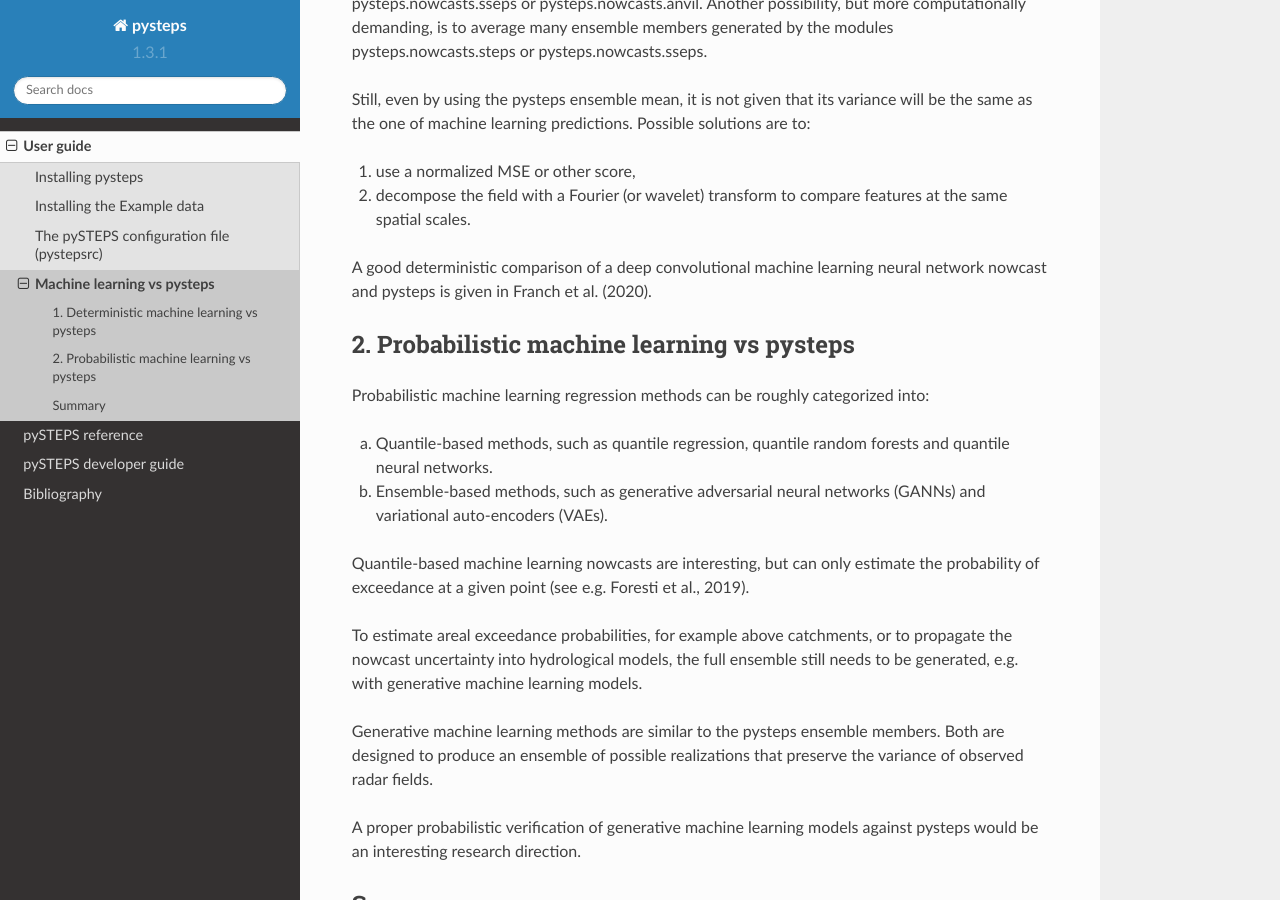
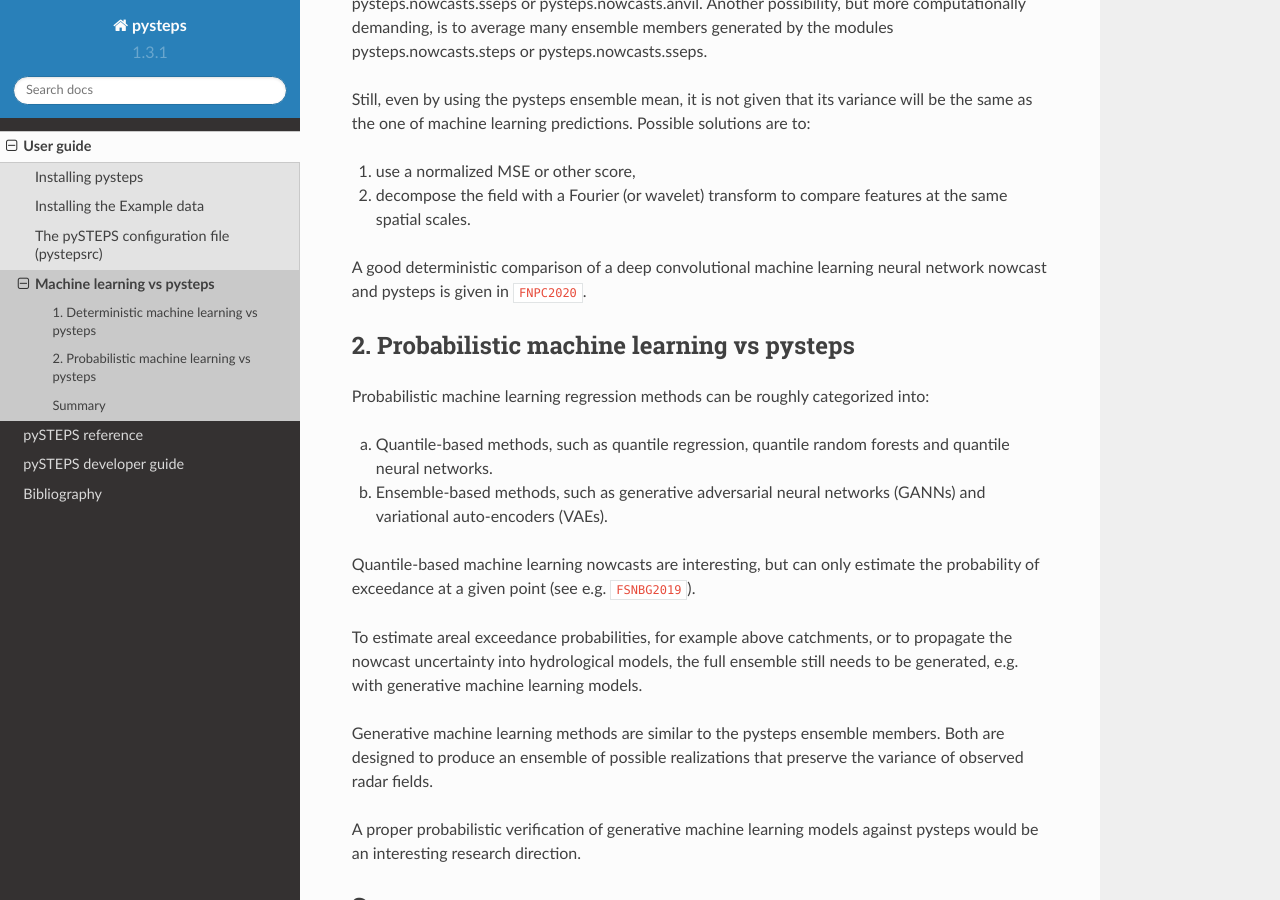
Before and after one commit to pySTEPS/pysteps, a Sphinx documentation site: the page built from doc/source/user_guide/machine_learning_pysteps.rst, in a window 1280 px wide and 900 px high, scrolled down 1304 px. Built offline with Sphinx 7.4.7 and the Read the Docs theme 2.0.0, drawn with Linux system fonts in a browser that asks for light colours; pages that are not in the unit, such as notebooks, are missing from menus; cross-references to code outside the pages are shown as plain code.

Commit message:
Add link to papers

```diff
--- a/doc/source/user_guide/machine_learning_pysteps.rst
+++ b/doc/source/user_guide/machine_learning_pysteps.rst
@@ -47,7 +47,7 @@ Possible solutions are to:
 #. use a normalized MSE or other score,
 #. decompose the field with a Fourier (or wavelet) transform to compare features at the same spatial scales.
 
-A good deterministic comparison of a deep convolutional machine learning neural network nowcast and pysteps is given in Franch et al. (2020).
+A good deterministic comparison of a deep convolutional machine learning neural network nowcast and pysteps is given in :cite:`FNPC2020`.
 
 2. Probabilistic machine learning vs pysteps
 --------------------------------------------
@@ -57,7 +57,7 @@ Probabilistic machine learning regression methods can be roughly categorized int
 a. Quantile-based methods, such as quantile regression, quantile random forests and quantile neural networks.
 b. Ensemble-based methods, such as generative adversarial neural networks (GANNs) and variational auto-encoders (VAEs).
 
-Quantile-based machine learning nowcasts are interesting, but can only estimate the probability of exceedance at a given point (see e.g. Foresti et al., 2019).
+Quantile-based machine learning nowcasts are interesting, but can only estimate the probability of exceedance at a given point (see e.g. :cite:`FSNBG2019`).
 
 To estimate areal exceedance probabilities, for example above catchments, or to propagate the nowcast uncertainty into hydrological models, the full ensemble still needs to be generated, e.g. with generative machine learning models.
 
```
